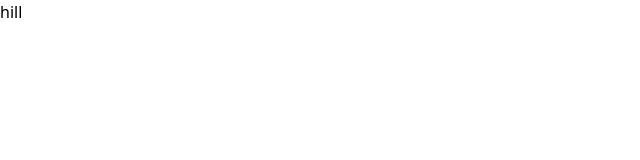
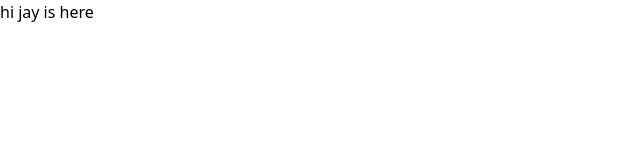
Before and after one commit to KalavadiyaHarsh/QuickCourt, a React (Vite) app in the folder client/: page / in a window 1280 px wide. Shown: the top 160 px of the page, without its empty margins (0-640 px from the left). Built offline with nearby package versions, Linux system fonts and the light colour scheme.

Commit message:
test file

```diff
--- a/client/src/App.jsx
+++ b/client/src/App.jsx
@@ -3,7 +3,7 @@ import React from 'react';
 const App = () => {
   return (
     <div className='bg-red-500 '>
-      hill
+      hi jay is here
     </div>
   );
 }
```
